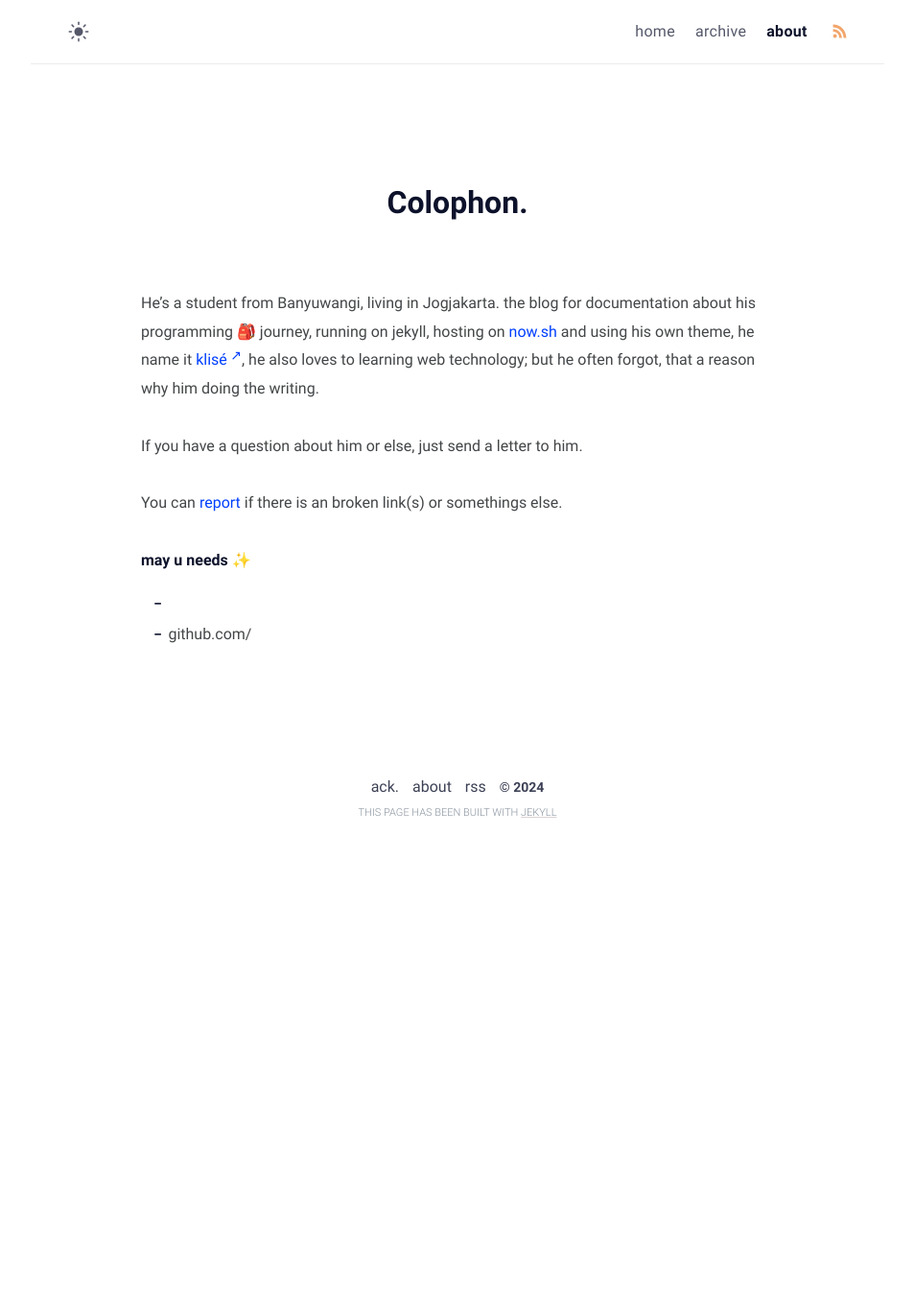
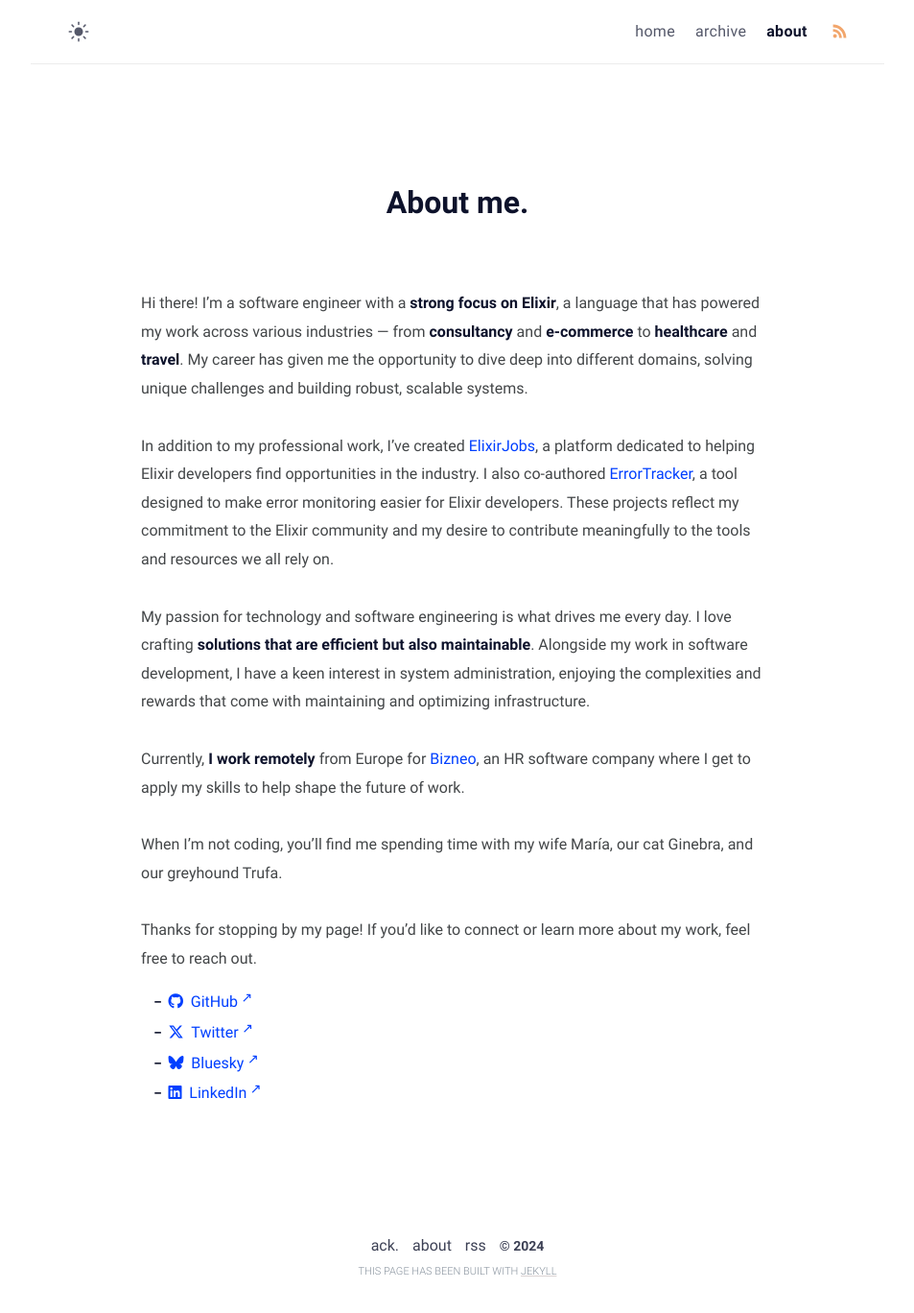
Before and after one commit to odarriba/odarriba.dev, a Jekyll site: the page built from about.md, in a window 1280 px wide. Shown: the whole page at 96% size, without its empty margins (163-1116 px from the left). Built offline with Jekyll 4.4.1, drawn with Linux system fonts in a browser that asks for light colours; nearby versions of some CDN libraries; before the commit the page ends 900 px from its top, so only the background shows below that.

Commit message:
Update About me

```diff
--- a/about.md
+++ b/about.md
@@ -1,18 +1,25 @@
 ---
-title: Colophon
+title: About me
 permalink: /about/
 layout: page
 excerpt: Hello peeps, I'm student of computer science from Banyuwangi, living in Jogjakarta. This blog for documentation about my programming journey, running on jekyll, hosting on netlify and using my own simple theme.
 comments: false
 ---
 
-He's a student from Banyuwangi, living in Jogjakarta. the blog for documentation about his programming 🎒 journey, running on jekyll, hosting on [now.sh](http://now.sh) and using his own theme, he name it <a href="https://github.com/piharpi/jekyll-klise" target="_blank" rel="noopener">klisé</a>, he also loves to learning web technology; but he often forgot, that a reason why him doing the writing.
+Hi there! I'm a software engineer with a **strong focus on Elixir**, a language that has powered my work across various industries — from **consultancy** and **e-commerce** to **healthcare** and **travel**. My career has given me the opportunity to dive deep into different domains, solving unique challenges and building robust, scalable systems.
 
-If you have a question about him or else, just send a letter to him.
+In addition to my professional work, I’ve created [ElixirJobs](https://www.elixirjobs.net), a platform dedicated to helping Elixir developers find opportunities in the industry. I also co-authored [ErrorTracker](https://github.com/elixir-error-tracker/error-tracker), a tool designed to make error monitoring easier for Elixir developers. These projects reflect my commitment to the Elixir community and my desire to contribute meaningfully to the tools and resources we all rely on.
 
-You can [report](http://github.com/piharpi/jekyll-klise/issues/new) if there is an broken link(s) or somethings else.
+My passion for technology and software engineering is what drives me every day. I love crafting **solutions that are efficient but also maintainable**. Alongside my work in software development, I have a keen interest in system administration, enjoying the complexities and rewards that come with maintaining and optimizing infrastructure.
 
-**may u needs ✨**
+Currently, **I work remotely** from Europe for [Bizneo](https://www.bizneo.com), an HR software company where I get to apply my skills to help shape the future of work.
 
-- {{ site.author.email }}
-- github.com/{{ site.author.github }}
+When I'm not coding, you'll find me spending time with my wife María, our cat Ginebra, and our greyhound Trufa.
+
+Thanks for stopping by my page! If you’d like to connect or learn more about my work, feel free to reach out.
+
+<ul>
+  {%- for link in site.author.links -%}
+  <li><a href="{{ link.url }}" title="{{ link.name }}" target="_blank"><i class="{{ link.icon }}"></i>&nbsp;&nbsp;{{ link.name }}</a></li>
+  {%- endfor -%}
+</ul>
```
